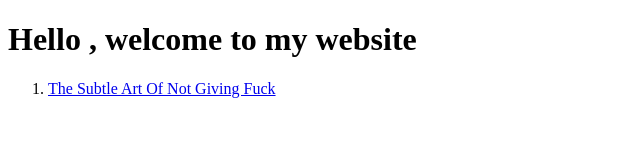
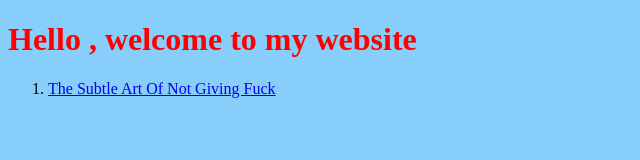
Before and after one commit to ManveerSingh0/BookSummary, a plain HTML site: page index.html in a window 1280 px wide. Shown: the whole page, without its empty margins (0-640 px from the left). Drawn offline with Linux system fonts and the light colour scheme.

Commit message:
add style to html

```diff
--- a/index.html
+++ b/index.html
@@ -4,7 +4,7 @@
 <head>
     <meta charset="UTF-8">
     <title>BookSummary</title>
-    <style href="css/style.css"></style>
+    <link rel="stylesheet" href="css/style.css"/>
 </head>
 
 <body>
```
